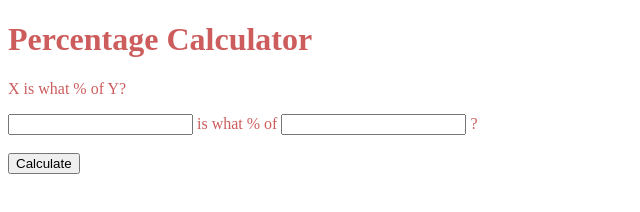
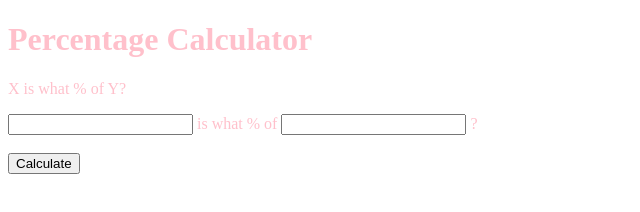
Before and after one commit to nadiajali/percentagecalculator, a plain HTML site: page index.html in a window 1280 px wide. Shown: the whole page, without its empty margins (0-640 px from the left). Drawn offline with Linux system fonts and the light colour scheme.

Commit message:
Changed to Pink

```diff
--- a/styles.css
+++ b/styles.css
@@ -2,5 +2,5 @@ body,
 h1,
 h3,
 p {
-    color: indianred;
+    color: pink;
 }
```
